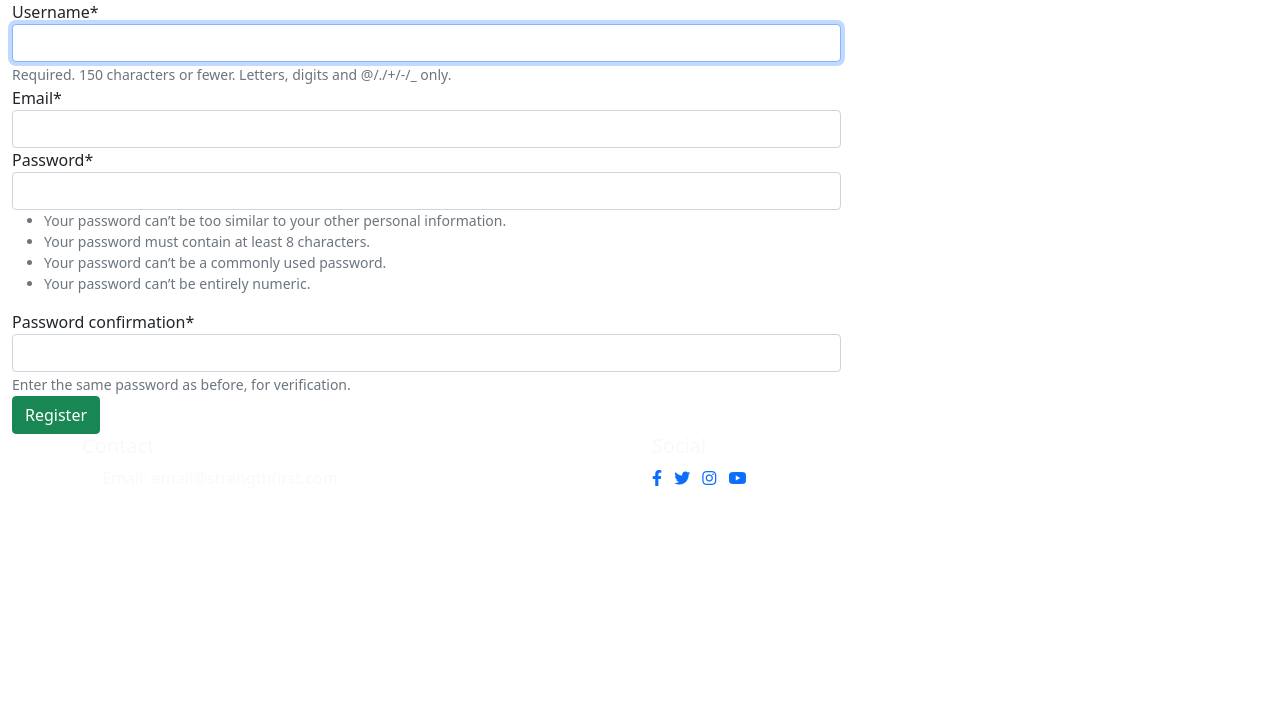
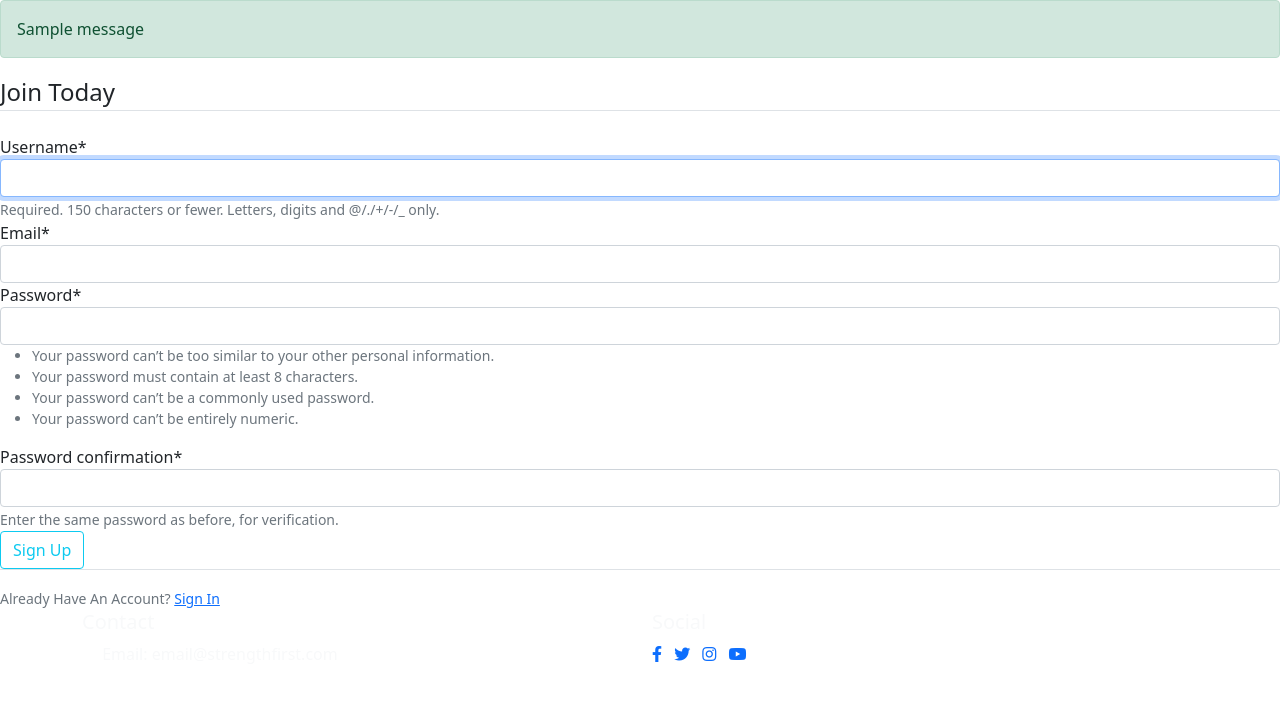
Before and after one commit to GBell94/strength-first, a Django app: page /register/ in a window 1280 px wide. Shown: the part 56-757 px from the top of the page. Run offline with Django 3.2, Linux system fonts and the light colour scheme; tables that the repository leaves empty hold one stand-in row (values such as "Sample post"); one stand-in notice (Sample message) is shown; some libraries are stand-ins or nearby versions.

Commit message:
Add login page

```diff
--- a/accounts/forms.py
+++ b/accounts/forms.py
@@ -1,12 +1,25 @@
-from django import forms
-from django.contrib.auth import login, authenticate
-from django.contrib.auth.forms import UserCreationForm
-from django.contrib.auth.models import User
+#from django import forms
+#from django.contrib.auth import login, authenticate
+#from django.contrib.auth.forms import UserCreationForm
+#from django.contrib.auth.models import User
 
 
-class RegisterForm(UserCreationForm):
+#class RegisterForm(UserCreationForm):
+    #email = forms.EmailField()
+
+    #class Meta:
+        #model = User
+        #fields = ["username", "email", "password1", "password2"]
+
+
+from django import forms
+from django.contrib.auth.models import User
+from django.contrib.auth.forms import UserCreationForm
+
+
+class UserRegisterForm(UserCreationForm):
     email = forms.EmailField()
 
     class Meta:
         model = User
-        fields = ["username", "email", "password1", "password2"]
+        fields = ['username', 'email', 'password1', 'password2']
--- a/accounts/views.py
+++ b/accounts/views.py
@@ -1,15 +1,32 @@
-from django.shortcuts import render, redirect
-from .forms import RegisterForm
+#from django.shortcuts import render, redirect
+#from .forms import RegisterForm
 
 # Create your views here.
-def register(response):
-    if response.method == "POST":
-        form = RegisterForm(response.POST)
+#def register(response):
+    #if response.method == "POST":
+        #form = RegisterForm(response.POST)
+        #if form.is_valid():
+            #form.save()
+
+        #return redirect('/home')
+    #else:
+        #form = RegisterForm()
+
+    #return render(response, "register.html", {"form": form})
+
+from django.shortcuts import render, redirect
+from django.contrib import messages
+from .forms import UserRegisterForm
+
+
+def register(request):
+    if request.method == 'POST':
+        form = UserRegisterForm(request.POST)
         if form.is_valid():
             form.save()
-
-        return redirect('/home')
+            username = form.cleaned_data.get('username')
+            messages.success(request, f'Your account has been created! You can now log in')
+            return redirect('login')
     else:
-        form = RegisterForm()
-
-    return render(response, "register.html", {"form": form})
+        form = UserRegisterForm()
+    return render(request, 'register.html', {'form': form})
--- a/strengthfirst/settings.py
+++ b/strengthfirst/settings.py
@@ -147,3 +147,4 @@ DEFAULT_AUTO_FIELD = 'django.db.models.BigAutoField'
 CRISPY_TEMPLATE_PACK = 'bootstrap4'
 
 LOGIN_REDIRECT_URL = "/"
+LOGOUT_REDIRECT_URL = "/"
--- a/strengthfirst/urls.py
+++ b/strengthfirst/urls.py
@@ -14,12 +14,15 @@ Including another URLconf
     2. Add a URL to urlpatterns:  path('blog/', include('blog.urls'))
 """
 from django.contrib import admin
+from django.contrib.auth import views as auth_views
 from django.urls import path, include
-from accounts import views as v
+from accounts import views as accounts_views
 
 urlpatterns = [
     path('admin/', admin.site.urls),
-    path('register/', v.register, name="register"),
-    path('', include('django.contrib.auth.urls')),
+    path('register/', accounts_views.register, name="register"),
+    path('login/', auth_views.LoginView.as_view(template_name='login.html'), name="login"),
+    path('logout/', auth_views.LogoutView.as_view(template_name='logout.html'), name="logout"),
+    #path('', include('django.contrib.auth.urls')),
     path('', include('blog.urls')),
 ]
--- a/templates/base.html
+++ b/templates/base.html
@@ -52,6 +52,14 @@
         </nav>
 
         <main class="flex-shrink-0 main-bg">
+            {% if messages %}
+            {% for message in messages %}
+              <div class="alert alert-{{ message.tags }}">
+                {{ message }}
+              </div>
+            {% endfor %}
+            {% endif %}
+
             {% block content %}
             <!-- Content Goes here -->
             {% endblock content %}
--- a/templates/register.html
+++ b/templates/register.html
@@ -1,16 +1,35 @@
 {% extends "base.html" %}
 {% load crispy_forms_tags %}
 
-{% block content %}
-<div class="container-fluid">
+
+<!--<div class="container-fluid">
     <div class="row">
         <div class="col-md-8 left">
             <form method="POST" class="form-group">
                 {% csrf_token %}
-                {{ form | crispy}}
+                {{ form | crispy }}
                 <button type="submit" class="btn btn-success">Register</button>
             </form>
         </div>
     </div>
-</div>
+</div>-->
+
+{% block content %}
+    <div class="content-section">
+        <form method="POST">
+            {% csrf_token %}
+            <fieldset class="form-group">
+                <legend class="border-bottom mb-4">Join Today</legend>
+                {{ form|crispy }}
+            </fieldset>
+            <div class="form-group">
+                <button class="btn btn-outline-info" type="submit">Sign Up</button>
+            </div>
+        </form>
+        <div class="border-top pt-3">
+            <small class="text-muted">
+                Already Have An Account? <a class="ml-2" href="{% url 'login' %}">Sign In</a>
+            </small>
+        </div>
+    </div>
 {% endblock content %}
```
Also changed, not shown: templates/login.html (added, +32 -0 lines), templates/registration/login.html (deleted, +0 -13 lines), templates/logout.html (renamed from templates/registration/logout.html).
